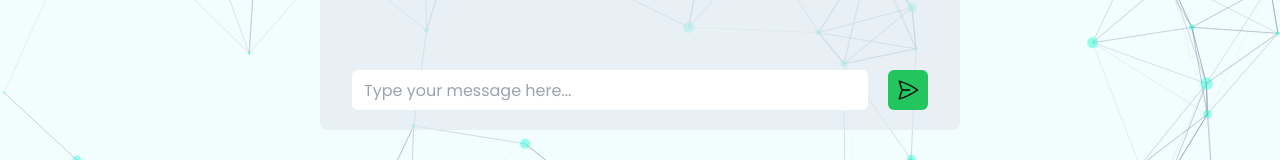
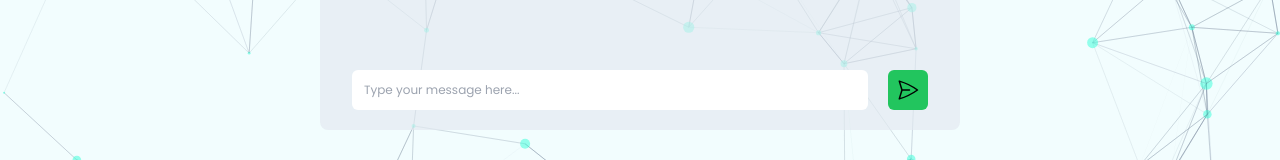
Before and after one commit to AlokPrasanna/AI_Chatbot_system_Frontend, a React (Vite) app: page /chatbot in a window 1280 px wide. Shown: the part 552-712 px from the top of the page. Built offline with nearby package versions, Linux system fonts and the light colour scheme.

Commit message:
Chnage Input box text size

```diff
--- a/src/pages/ChatPage.jsx
+++ b/src/pages/ChatPage.jsx
@@ -143,6 +143,7 @@ const ChatPage = () => {
                                     h-[40px]
                                     rounded-md
                                     outline-none
+                                    text-[12px]
                                     px-3
                                     py-2
                                 "
```
